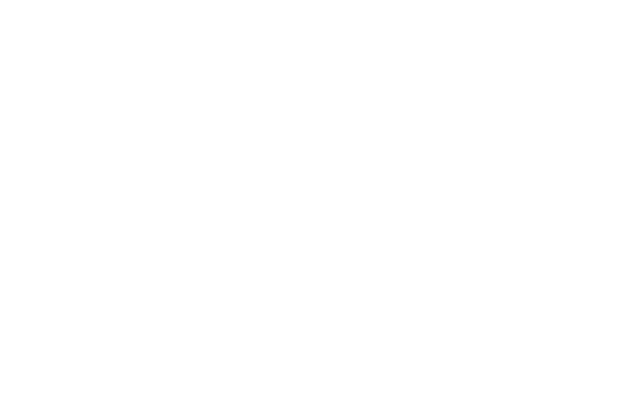
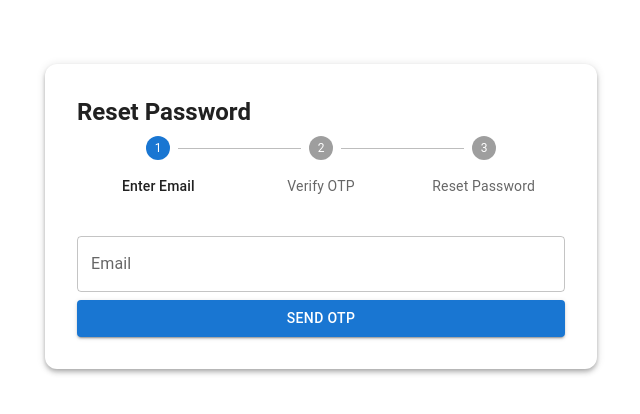
Before and after one commit to FlameX10/VishayVMS, a React app: page /change/password in a window 1280 px wide. Before the commit this address had no page. Shown: the top 414 px of the page, without its empty margins (319-959 px from the left). Built offline with nearby package versions, Linux system fonts and the light colour scheme; the HTML template or start-up script is replaced by a standard one.

Commit message:
Added Password Change Page

```diff
--- a/package.json
+++ b/package.json
@@ -12,10 +12,10 @@
   "dependencies": {
     "@emotion/react": "^11.14.0",
     "@emotion/styled": "^11.14.1",
-    "@mui/icons-material": "^7.3.4",
-    "@mui/material": "^7.3.4",
+    "@mui/icons-material": "^7.3.7",
+    "@mui/material": "^7.3.7",
     "@tailwindcss/vite": "^4.1.16",
-    "axios": "^1.13.1",
+    "axios": "^1.13.2",
     "lucide-react": "^0.548.0",
     "react": "^19.1.1",
     "react-dom": "^19.1.1",
--- a/pages/Login.jsx
+++ b/pages/Login.jsx
@@ -22,9 +22,10 @@
 const Login = () => {
   const [email, setEmail] = useState("");
   const [password, setPassword] = useState("");
-  const [step, setStep] = useState("email");
+  const [step, setStep] = useState("email"); // email | password
   const [loading, setLoading] = useState(false);
   const [alert, setAlert] = useState(null);
+  const [showForgot, setShowForgot] = useState(false);
 
   const navigate = useNavigate();
 
@@ -59,7 +60,7 @@
     }
   };
 
-  // 🔹 STEP 2: VERIFY PASSWORD + ROLE BASED REDIRECT
+  // 🔹 STEP 2: VERIFY PASSWORD
   const handleVerifyPassword = async () => {
     if (!password) {
       return setAlert({ type: "error", message: "Password is required!" });
@@ -67,6 +68,7 @@
 
     setLoading(true);
     setAlert(null);
+    setShowForgot(false);
 
     try {
       const res = await axios.post(
@@ -76,13 +78,12 @@
 
       const { token, user } = res.data;
 
-      // Save auth data
       localStorage.setItem("authToken", token);
       localStorage.setItem("user", JSON.stringify(user));
 
       setAlert({ type: "success", message: "Login successful!" });
 
-      // 🔥 ROLE → ROUTE MAP
+      // 🔥 ROLE → ROUTE
       const roleRouteMap = {
         process_admin: "/pad",
         he: "/hed",
@@ -90,14 +91,16 @@
         sg: "/sgd",
       };
 
-      const redirectPath = roleRouteMap[user.role] || "/";
-      navigate(redirectPath);
+      navigate(roleRouteMap[user.role] || "/");
+    } catch (err) {
+      const message = err.response?.data?.message || "Login failed";
 
-    } catch (err) {
-      setAlert({
-        type: "error",
-        message: err.response?.data?.message || "Login failed",
-      });
+      setAlert({ type: "error", message });
+
+      // 👇 Show forgot password only for wrong password
+      if (message.toLowerCase().includes("password")) {
+        setShowForgot(true);
+      }
     } finally {
       setLoading(false);
     }
@@ -195,6 +198,26 @@
             >
               {loading ? <CircularProgress size={22} /> : "Login"}
             </Button>
+
+            {/* 👇 FORGOT PASSWORD (only when wrong password) */}
+            {showForgot && (
+              <Typography
+                sx={{
+                  mt: 2,
+                  textAlign: "right",
+                  color: "primary.main",
+                  cursor: "pointer",
+                  fontWeight: 500,
+                }}
+                onClick={() =>
+                  navigate("/change/password", {
+                    state: { email },
+                  })
+                }
+              >
+                Forgot password?
+              </Typography>
+            )}
           </>
         )}
       </Paper>
--- /dev/null
+++ b/pages/PasswordReset.jsx
@@ -0,0 +1,196 @@
+import React, { useState } from "react";
+import axios from "axios";
+import {
+  Box,
+  Button,
+  Container,
+  Stepper,
+  Step,
+  StepLabel,
+  TextField,
+  Typography,
+  Alert,
+  CircularProgress,
+  Paper,
+} from "@mui/material";
+
+const API_URL = import.meta.env.VITE_BACKEND_API_URL || "http://localhost:3000";
+
+const steps = ["Enter Email", "Verify OTP", "Reset Password"];
+
+const PasswordReset = () => {
+  const [step, setStep] = useState(0);
+  const [loading, setLoading] = useState(false);
+  const [alert, setAlert] = useState(null);
+
+  const [email, setEmail] = useState("");
+  const [otp, setOtp] = useState("");
+  const [newPassword, setNewPassword] = useState("");
+  const [confirmPassword, setConfirmPassword] = useState("");
+
+  const handleRequestOtp = async () => {
+    if (!email) return setAlert({ type: "error", message: "Email is required" });
+
+    setLoading(true);
+    setAlert(null);
+
+    try {
+      await axios.post(`${API_URL}/request-password-reset`, { email });
+      setStep(1);
+      setAlert({ type: "success", message: "OTP sent to your email" });
+    } catch (err) {
+      setAlert({
+        type: "error",
+        message: err.response?.data?.message || "Failed to send OTP",
+      });
+    } finally {
+      setLoading(false);
+    }
+  };
+
+  const handleVerifyOtp = async () => {
+    if (!otp) return setAlert({ type: "error", message: "OTP is required" });
+
+    setLoading(true);
+    setAlert(null);
+
+    try {
+      await axios.post(`${API_URL}/verify-otp`, { email, otp });
+      setStep(2);
+      setAlert({ type: "success", message: "OTP verified" });
+    } catch (err) {
+      setAlert({
+        type: "error",
+        message: err.response?.data?.message || "Invalid OTP",
+      });
+    } finally {
+      setLoading(false);
+    }
+  };
+
+  const handleResetPassword = async () => {
+    if (!newPassword || !confirmPassword) {
+      return setAlert({ type: "error", message: "All fields are required" });
+    }
+
+    if (newPassword !== confirmPassword) {
+      return setAlert({ type: "error", message: "Passwords do not match" });
+    }
+
+    setLoading(true);
+    setAlert(null);
+
+    try {
+      await axios.post(`${API_URL}/reset-password`, {
+        email,
+        newPassword,
+      });
+
+      setAlert({ type: "success", message: "Password reset successful" });
+      setTimeout(() => {
+        window.location.href = "/login";
+      }, 2000);
+    } catch (err) {
+      setAlert({
+        type: "error",
+        message: err.response?.data?.message || "Password reset failed",
+      });
+    } finally {
+      setLoading(false);
+    }
+  };
+
+  return (
+    <Container maxWidth="sm">
+      <Paper elevation={4} sx={{ p: 4, mt: 8, borderRadius: 3 }}>
+        <Typography variant="h5" fontWeight="bold" gutterBottom>
+          Reset Password
+        </Typography>
+
+        <Stepper activeStep={step} alternativeLabel sx={{ mb: 3 }}>
+          {steps.map((label) => (
+            <Step key={label}>
+              <StepLabel>{label}</StepLabel>
+            </Step>
+          ))}
+        </Stepper>
+
+        {alert && <Alert severity={alert.type} sx={{ mb: 2 }}>{alert.message}</Alert>}
+
+        {/* STEP 1 */}
+        {step === 0 && (
+          <Box>
+            <TextField
+              label="Email"
+              fullWidth
+              margin="normal"
+              value={email}
+              onChange={(e) => setEmail(e.target.value)}
+            />
+            <Button
+              fullWidth
+              variant="contained"
+              onClick={handleRequestOtp}
+              disabled={loading}
+            >
+              {loading ? <CircularProgress size={24} /> : "Send OTP"}
+            </Button>
+          </Box>
+        )}
+
+        {/* STEP 2 */}
+        {step === 1 && (
+          <Box>
+            <TextField
+              label="OTP"
+              fullWidth
+              margin="normal"
+              value={otp}
+              onChange={(e) => setOtp(e.target.value)}
+            />
+            <Button
+              fullWidth
+              variant="contained"
+              onClick={handleVerifyOtp}
+              disabled={loading}
+            >
+              {loading ? <CircularProgress size={24} /> : "Verify OTP"}
+            </Button>
+          </Box>
+        )}
+
+        {/* STEP 3 */}
+        {step === 2 && (
+          <Box>
+            <TextField
+              label="New Password"
+              type="password"
+              fullWidth
+              margin="normal"
+              value={newPassword}
+              onChange={(e) => setNewPassword(e.target.value)}
+            />
+            <TextField
+              label="Confirm Password"
+              type="password"
+              fullWidth
+              margin="normal"
+              value={confirmPassword}
+              onChange={(e) => setConfirmPassword(e.target.value)}
+            />
+            <Button
+              fullWidth
+              variant="contained"
+              onClick={handleResetPassword}
+              disabled={loading}
+            >
+              {loading ? <CircularProgress size={24} /> : "Reset Password"}
+            </Button>
+          </Box>
+        )}
+      </Paper>
+    </Container>
+  );
+};
+
+export default PasswordReset;
--- a/src/App.jsx
+++ b/src/App.jsx
@@ -6,6 +6,7 @@
 import PAD from '../pages/PAD.jsx'
 import { Routes, Route} from 'react-router-dom'
 import VRF from '../pages/VRF.jsx'
+import PasswordReset from '../pages/PasswordReset.jsx'
 
 const App = () => {
   return (
@@ -17,6 +18,7 @@
       <Route path="/smd/*" element={<SMD/>}/>
       <Route path="/sgd/*" element={<SGD/>}/>
       <Route path="/vrf/*" element={<VRF/>}/>
+      <Route path="/change/password" element={<PasswordReset/>}/>
     </Routes>
 
   )
```
Also changed, not shown: 2 other files (tests, documents, lock files or other folders).
